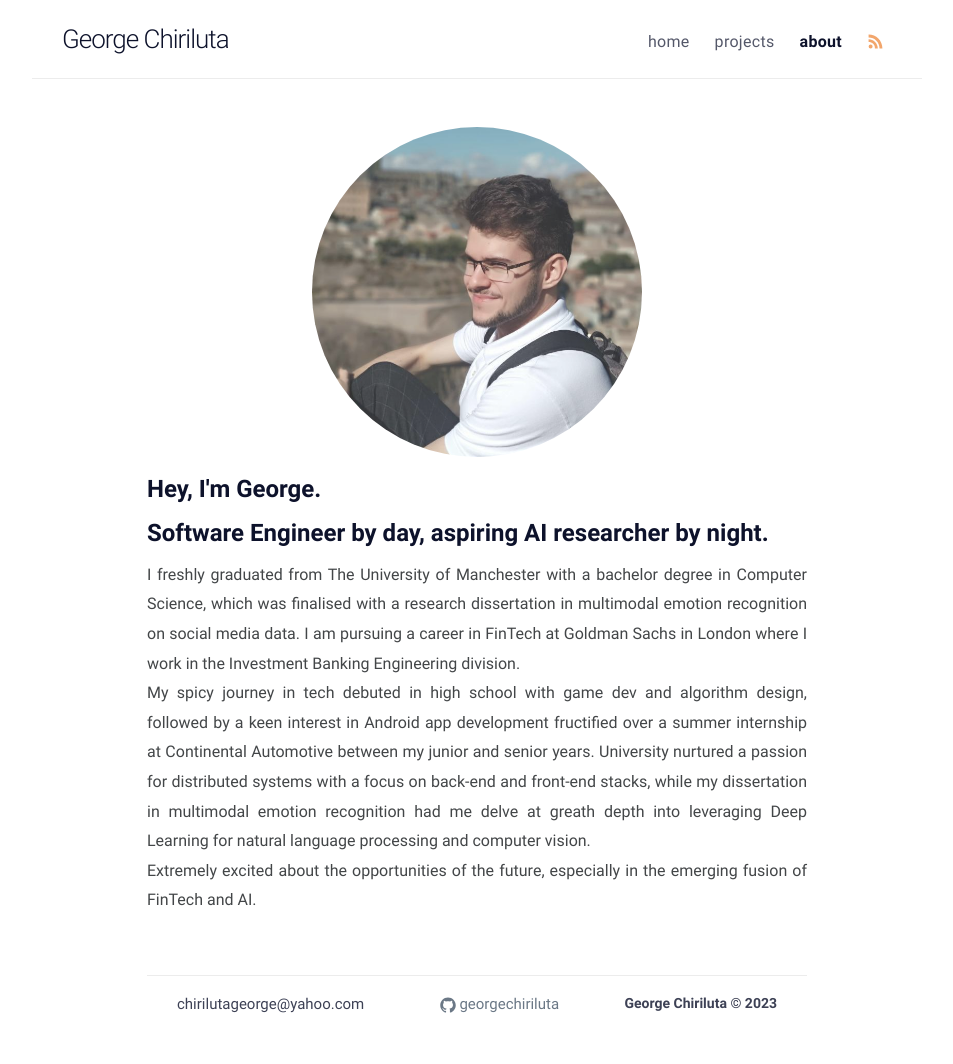
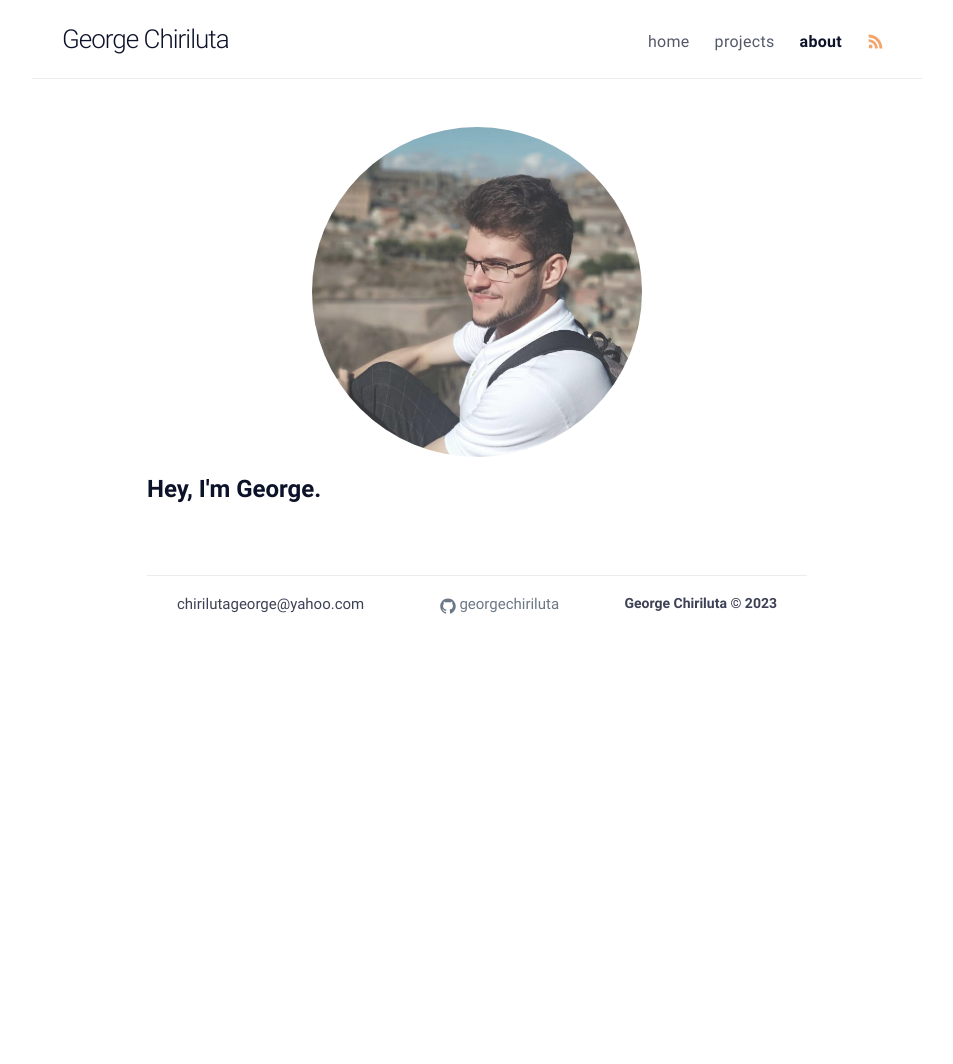
Before and after one commit to xChiri/george.chiriluta.github.io, a Jekyll site: the page built from about.md, in a window 1280 px wide. Shown: the whole page, without its empty margins (163-1116 px from the left). Built offline with Jekyll 4.4.1, drawn with Linux system fonts in a browser that asks for light colours; nearby versions of some CDN libraries; after the commit the page ends 900 px from its top, so only the background shows below that.

Commit message:
Update description

```diff
--- a/_config.yml
+++ b/_config.yml
@@ -11,22 +11,11 @@ author:
   name: George Chiriluta # author name
   short_bio:
      <h3>Hey, I'm George.</h3>
-     <b>Software Engineer by day, aspiring AI researcher by night.</b>
-     Pursuing a career in <b>FinTech</b>, with an unsatiable enthusiasm for <b>natural language processing</b> and <b>computer vision</b>.
   bio: >- # tell to the world
-    <h3>Hey, I'm George. <br/> Software Engineer by day, aspiring AI researcher by night.</h3>
-    <p>I freshly graduated from The University of Manchester with a bachelor degree in Computer Science,
-    which was finalised with a research dissertation in multimodal emotion recognition on social media data.
-    I am pursuing a career in FinTech at Goldman Sachs in London where I work in the Investment Banking Engineering division.</p>
-    <p>My spicy journey in tech debuted in high school with game dev and algorithm design,
-    followed by a keen interest in Android app development fructified over a summer internship at Continental Automotive between my junior and senior years.
-    University nurtured a passion for distributed systems with a focus on back-end and front-end stacks, while my dissertation in multimodal emotion recognition
-    had me delve at greath depth into leveraging Deep Learning for natural language processing and computer vision. </p>
-    <p> Extremely excited about the opportunities of the future, especially in the emerging fusion of FinTech and AI. </p>
-
+    <h3>Hey, I'm George. <br/>
   twitter: GeorgeChiri
   github: georgechiriluta
-  email: chirilutageorge@yahoo.com # your contact adress
+  email: chirilutageorge@yahoo.com # your contact address
   avatar: /assets/img/avatar.jpeg # change with your own avatar
 
 # Url settings
```
